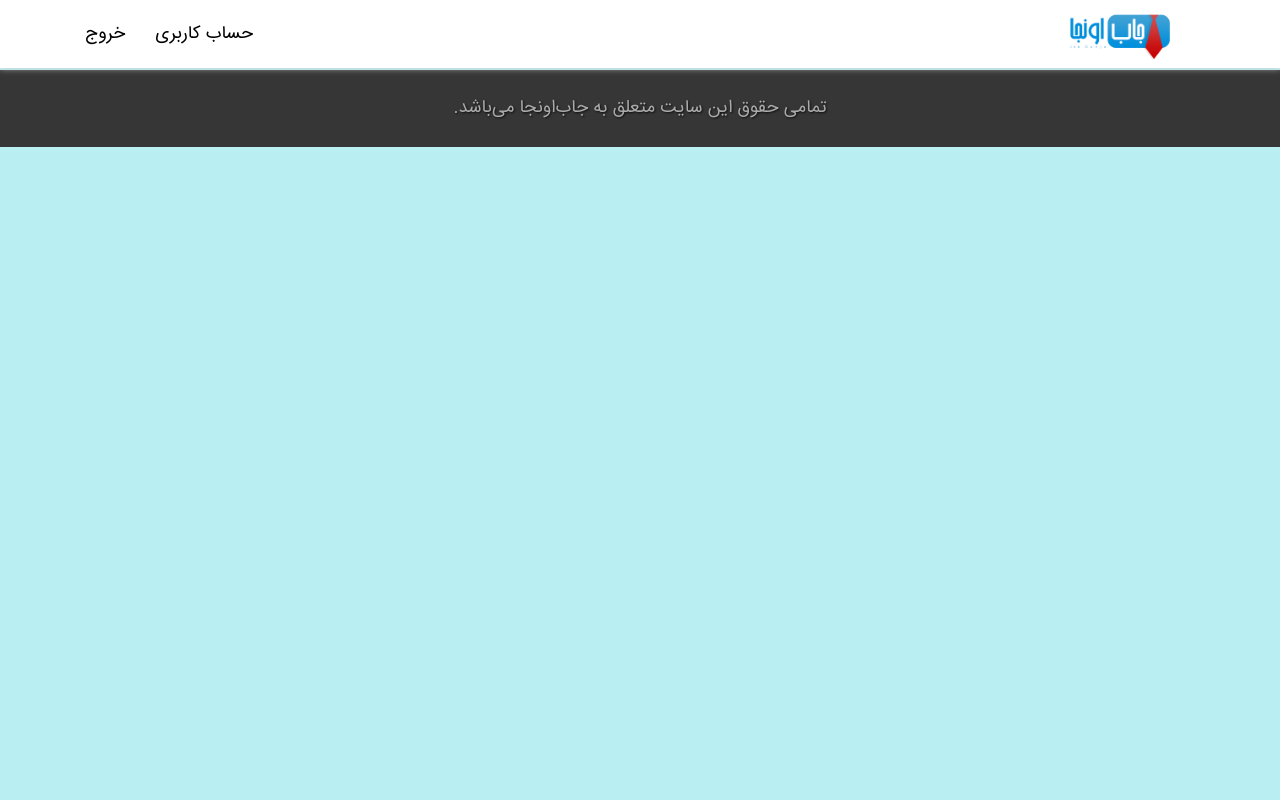
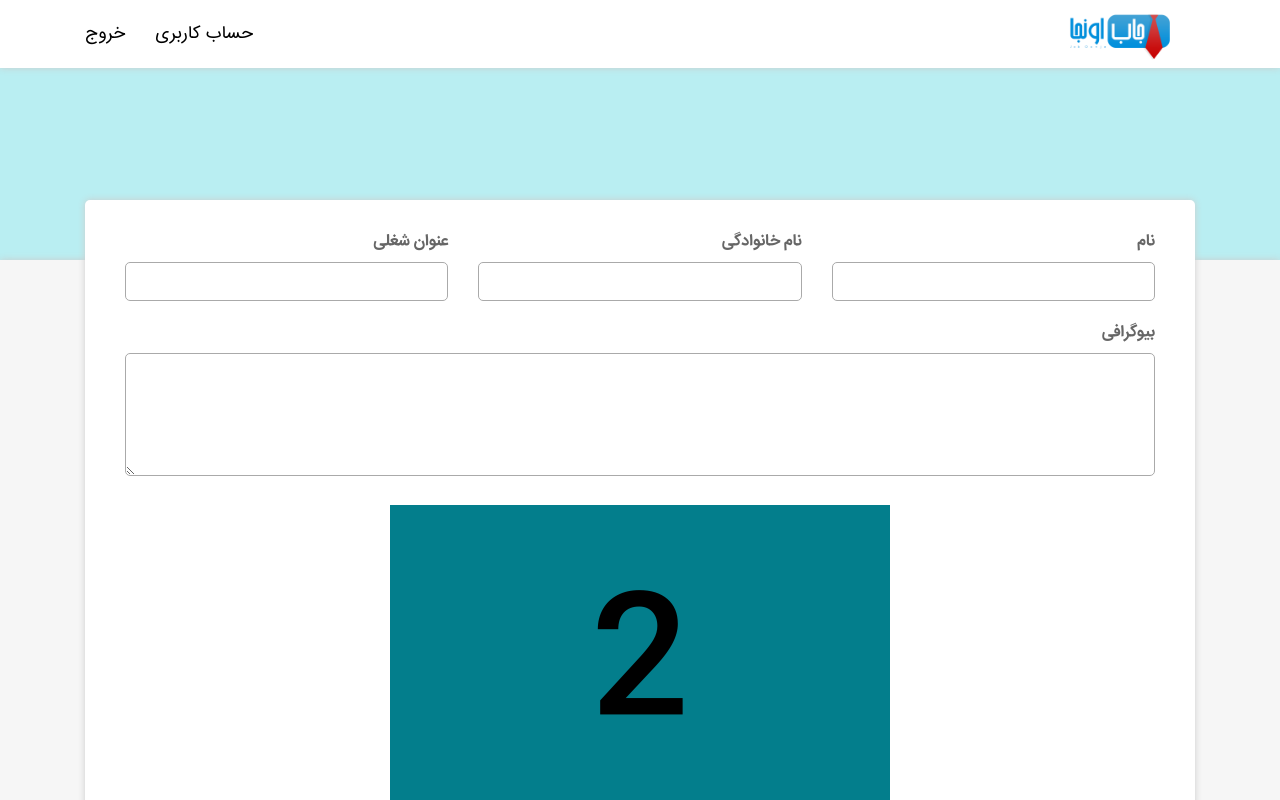
Before and after one commit to sadafem/jobunja-front, a React (Create React App) app: page /signup in a window 1280 px wide. Shown: the top 800 px of the page. Built offline with nearby package versions, Linux system fonts and the light colour scheme.

Commit message:
Add Signup page

```diff
--- /dev/null
+++ b/src/components/signup/Signup.module.css
@@ -0,0 +1,92 @@
+.contentBackground {
+    background: #f6f6f6;
+    margin-top: 190px;
+    box-shadow: 0 0 7px #ccc;
+    min-height: calc(100vh - 267px);
+}
+
+
+.mainBox {
+    box-shadow: 0 0 7px #ccc;
+    border-radius: 5px;
+    position: relative; top: -60px;
+    background: white;
+    padding: 30px 40px;
+}
+
+.label {
+    font-weight: bold;
+    font-size: 16px;
+    color: #666;
+    display: block;
+}
+
+.input {
+    border-radius: 5px;
+    border: 1px solid #aaa;
+    font-size: 14px;
+    padding: 8px 12px;
+    outline: none;
+    width: 100%;
+    transition: box-shadow .15s ease;
+}
+
+.input:focus {
+    box-shadow: 0 0 5px #bbb;
+}
+
+.slideshow {
+    overflow: hidden;
+    height: 300px;
+    width: 500px;
+    margin: 0 auto;
+    position: relative;
+}
+
+.slideWrapper {
+    position: absolute;
+    top: 0;
+    left: 0;
+    width: 2000px;
+    animation: slide 12s ease infinite;
+}
+
+.slide {
+    float: left;
+    height: 300px;
+    width: 500px;
+    padding-top: 70px;
+}
+
+.slide:nth-child(1) {
+    background: #D93B65;
+}
+
+.slide:nth-child(2) {
+    background: #037E8C;
+}
+
+.slide:nth-child(3) {
+    background: #36BF66;
+}
+
+.slide:nth-child(4) {
+    background: #D9D055;
+}
+
+.slideNumber {
+    color: #000;
+    text-align: center;
+    font-size: 10em;
+}
+
+@keyframes slide {
+    0% {margin-left: 0px;}
+    20% {margin-left: 0px;}
+    25% {margin-left: -500px;}
+    45% {margin-left: -500px;}
+    50% {margin-left: -1000px;}
+    70% {margin-left: -1000px;}
+    75% {margin-left: -1500px;}
+    95% {margin-left: -1500px;}
+}
--- /dev/null
+++ b/src/components/signup/Signup.tsx
@@ -0,0 +1,111 @@
+import React from 'react';
+import axios from 'axios';
+import classNames from 'classnames';
+import { toast } from 'react-toastify';
+
+import styles from './Signup.module.css';
+
+class Signup extends React.Component<Props, State> {
+    firstNameInput = React.createRef<HTMLInputElement>();
+    lastNameInput = React.createRef<HTMLInputElement>();
+    username = React.createRef<HTMLInputElement>();
+    password = React.createRef<HTMLInputElement>();
+    jobNameInput = React.createRef<HTMLInputElement>();
+    imageURL = React.createRef<HTMLInputElement>();
+    bioInput = React.createRef<HTMLTextAreaElement>();
+
+    addUser = () => {
+        const firstName = this.firstNameInput.current!.value;
+        const lastName = this.lastNameInput.current!.value;
+        const username = this.lastNameInput.current!.value;
+        const password = this.lastNameInput.current!.value;
+        const jobName = this.jobNameInput.current!.value;
+        const imageURL = this.imageURL.current!.value;
+        const bio = this.bioInput.current!.value;
+
+        axios
+        .post(
+            'api/user/add',
+            `name=${encodeURIComponent(firstName)}`+
+            `‍‍&lastName=${encodeURIComponent(lastName)}`+
+            `‍‍&username=${encodeURIComponent(username)}`+
+            `&password=${encodeURIComponent(password)}`+
+            `&jobName=${encodeURIComponent(jobName)}`+
+            `‍‍&imageURL=${encodeURIComponent(imageURL)}`+
+            `‍‍&bio=${encodeURIComponent(bio)}`,
+            {
+                headers: {
+                    'Content-Type': 'application/x-www-form-urlencoded',
+                },
+            }
+        )
+        .then(() => {
+            toast.success('کاربر جدید اضافه شد!', {
+                position: toast.POSITION.BOTTOM_RIGHT,
+            });
+        })
+        .catch(err => {
+            console.error(err);
+            toast.error('اضافه کردن کاربر با خطا مواجه شد!', {
+                position: toast.POSITION.BOTTOM_RIGHT,
+            });
+        })
+    }
+    render() {
+        return (
+        <React.Fragment>
+            <div className={styles.contentBackground}>
+                <div className="container">
+                    <div className={styles.mainBox}>
+                        <div className="row">
+                            <div className="col-4">
+                                <label className={styles.label}>نام</label>
+                                <input className={styles.input} ref={this.nameInput}/>
+                            </div>
+                            <div className="col-4">
+                                <label className={styles.label}>نام خانوادگی</label>
+                                <input className={styles.input} ref={this.lastNameInput}/>
+                            </div>
+                            <div className="col-4">
+                                <label className={styles.label}>عنوان شغلی</label>
+                                <input className={styles.input} ref={this.jobNameInput}/>
+                            </div>
+                            <div className="col-12 margin-top-lg">
+                                <label className={styles.label}>بیوگرافی</label>
+                                <textarea rows={5} className={styles.input} ref={this.bioInput}></textarea>
+                            </div>
+                            <div className="col-12 margin-top-lg">
+                                <div className={styles.slideshow}>
+                                    <div className={styles.slideWrapper}>
+                                        <div className={styles.slide}><h1 className={styles.slideNumber}>1</h1></div>
+                                        <div className={styles.slide}><h1 className={styles.slideNumber}>2</h1></div>
+                                        <div className={styles.slide}><h1 className={styles.slideNumber}>3</h1></div>
+                                        <div className={styles.slide}><h1 className={styles.slideNumber}>4</h1></div>
+                                    </div>
+                                </div>
+                            </div>
+                            <div className="col-12 margin-top-lg text-left">
+                                <div className="button" onClick={this.addUser}>
+                                    ثبت‌نام
+                                </div>
+                            </div>
+                        </div>
+                    </div>
+                </div>
+            </div>
+        </React.Fragment>
+        )
+    }
+}
+
+
+interface Props {
+
+}
+
+interface State {
+
+}
+
+
+export default Signup;
--- a/src/components/user/User.tsx
+++ b/src/components/user/User.tsx
@@ -73,7 +73,7 @@
         const skillName = this.skillInput.current!.value;
         if (!skillName) {
             return;
-        }
+        }2
 
         axios
             .post(
--- a/src/index.tsx
+++ b/src/index.tsx
@@ -16,6 +16,7 @@
 import Home from './components/home/Home';
 import User from './components/user/User';
 import Project from './components/project/Project';
+import Signup from './components/signup/Signup';
 
 import * as serviceWorker from './serviceWorker';
 
@@ -33,6 +34,7 @@
                 <Route exact path="/user" component={User} />
                 <Route exact path="/user/:userId" component={User} />
                 <Route exact path="/project/:projectId" component={Project} />
+                <Route exact path="/signup" component={Signup} />
                 <Footer/>
             </Router>
         </div>
```
Also changed, not shown: 1 other file (tests, documents, lock files or other folders).
